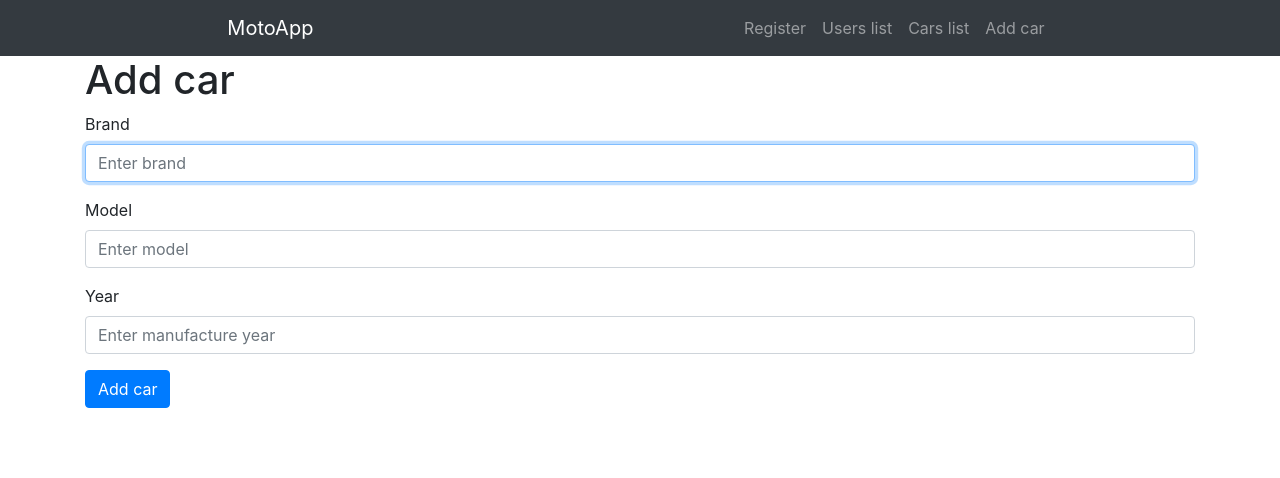
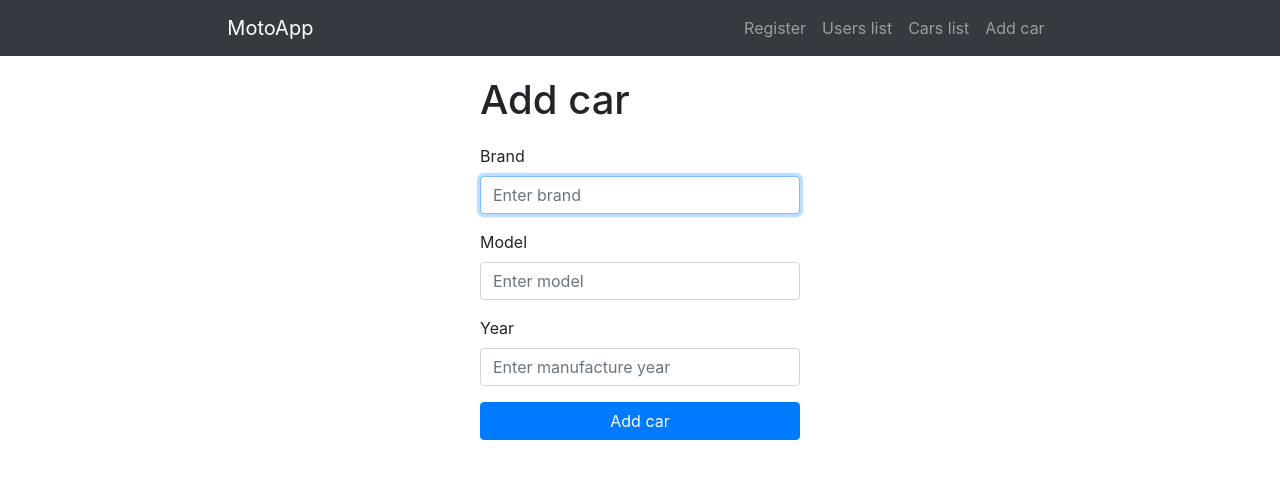
Before and after one commit to WojciechChrzastek/moto-frontend, a React (Create React App) app: page /add-car in a window 1280 px wide. Shown: the top 478 px of the page. Built offline with nearby package versions, Linux system fonts and the light colour scheme.

Commit message:
Style add-car component

```diff
--- a/src/styles/style.css
+++ b/src/styles/style.css
@@ -1,22 +1,18 @@
-.Register {
-    padding: 20px 0px 20px 0px;
+.Register, .AddCar, .search-bar {
+    padding: 20px 0 20px 0;
 }
 
-.search-bar {
-    padding: 20px 0px 20px 0px;
-}
-
-.Register Form, .edit-car-form{
+.Register Form, .edit-car-form, .AddCar Form{
     margin: 0 auto;
     max-width: 320px;
 }
 
-.Register .btn {
+.Register .btn, .AddCar .btn{
     display: block;
     width: 100%;
 }
 
-.RegisterHeader, .CarHeader{
+.RegisterHeader, .CarHeader, .AddCarHeader{
     margin: 0 auto;
     max-width: 320px;
     padding: 0 0 20px;
```
